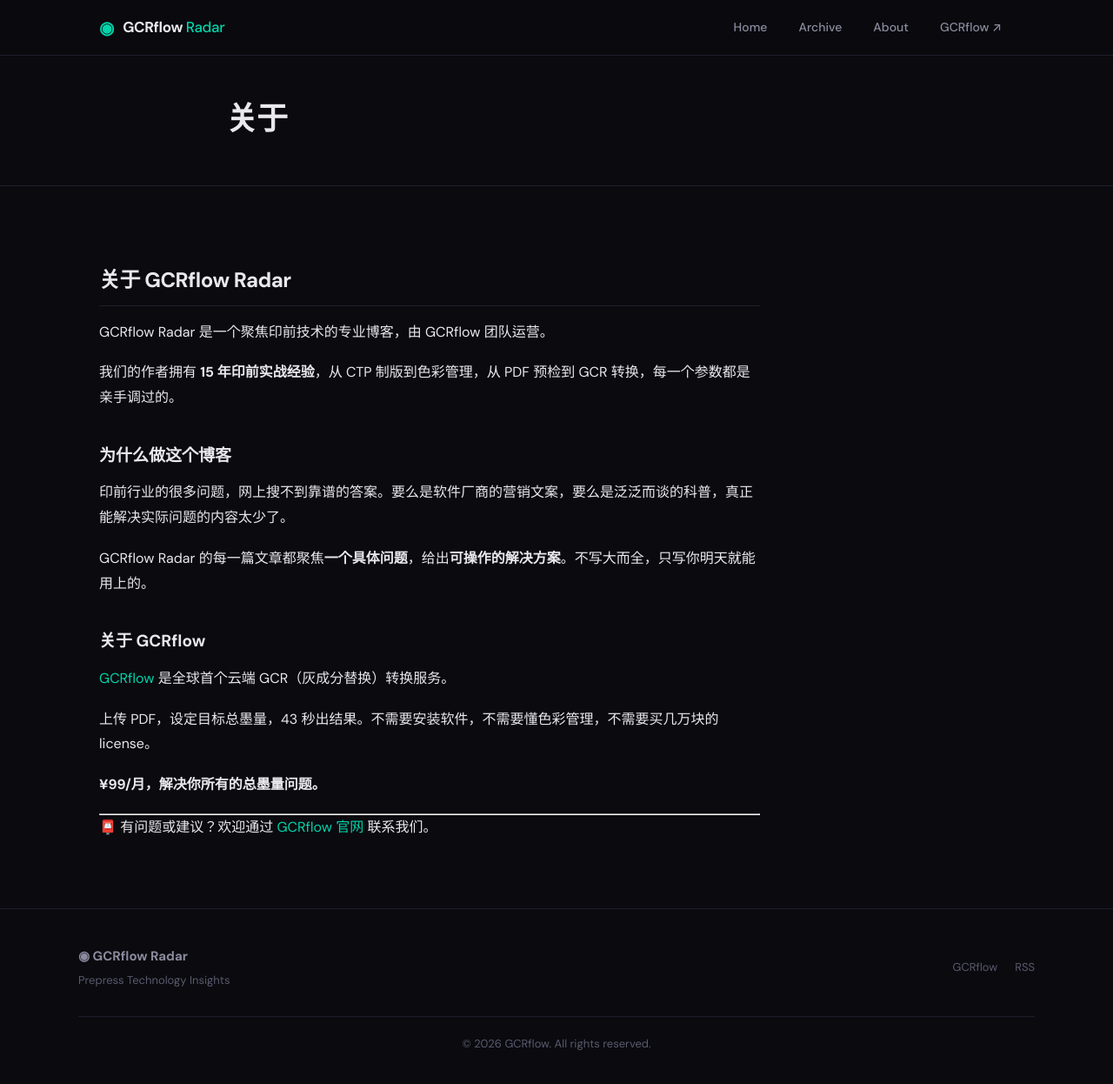
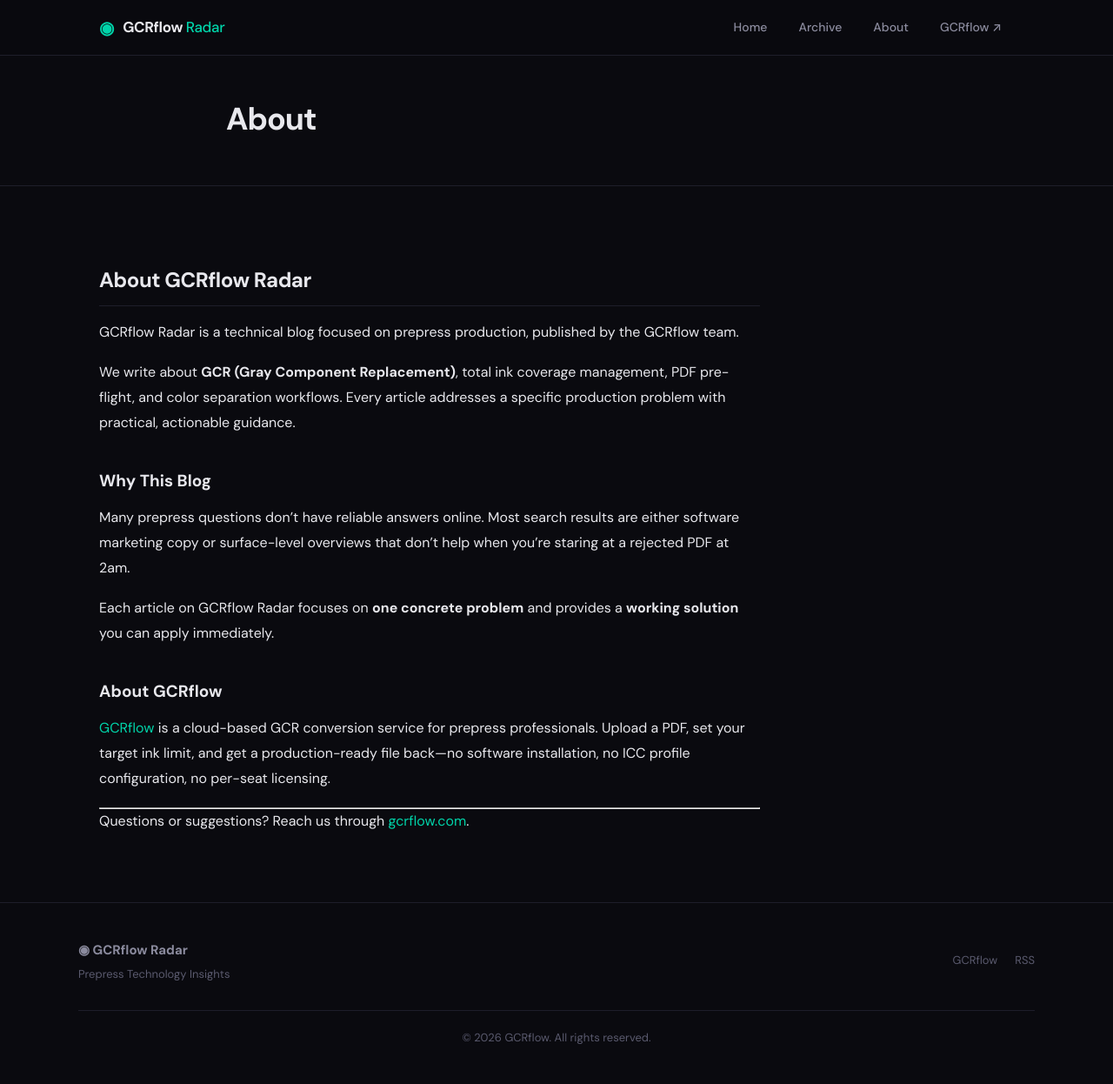
Before and after one commit to L6891244/gcrflow-radar, a Jekyll site: the page built from about.md, in a window 1280 px wide and 1251 px high. Shown: the top 1246 px of the window at 87% size. Built offline with Jekyll 4.4.1, drawn with Linux system fonts in a browser that asks for light colours.

Commit message:
i18n: rewrite About page in English, remove pricing

```diff
--- a/about.md
+++ b/about.md
@@ -1,29 +1,25 @@
 ---
 layout: page
-title: 关于
+title: About
 permalink: /about/
 ---
 
-## 关于 GCRflow Radar
+## About GCRflow Radar
 
-GCRflow Radar 是一个聚焦印前技术的专业博客，由 GCRflow 团队运营。
+GCRflow Radar is a technical blog focused on prepress production, published by the GCRflow team.
 
-我们的作者拥有 **15 年印前实战经验**，从 CTP 制版到色彩管理，从 PDF 预检到 GCR 转换，每一个参数都是亲手调过的。
+We write about **GCR (Gray Component Replacement)**, total ink coverage management, PDF pre-flight, and color separation workflows. Every article addresses a specific production problem with practical, actionable guidance.
 
-### 为什么做这个博客
+### Why This Blog
 
-印前行业的很多问题，网上搜不到靠谱的答案。要么是软件厂商的营销文案，要么是泛泛而谈的科普，真正能解决实际问题的内容太少了。
+Many prepress questions don't have reliable answers online. Most search results are either software marketing copy or surface-level overviews that don't help when you're staring at a rejected PDF at 2am.
 
-GCRflow Radar 的每一篇文章都聚焦**一个具体问题**，给出**可操作的解决方案**。不写大而全，只写你明天就能用上的。
+Each article on GCRflow Radar focuses on **one concrete problem** and provides a **working solution** you can apply immediately.
 
-### 关于 GCRflow
+### About GCRflow
 
-[GCRflow](https://gcrflow.com) 是全球首个云端 GCR（灰成分替换）转换服务。
-
-上传 PDF，设定目标总墨量，43 秒出结果。不需要安装软件，不需要懂色彩管理，不需要买几万块的 license。
-
-**¥99/月，解决你所有的总墨量问题。**
+[GCRflow](https://gcrflow.com) is a cloud-based GCR conversion service for prepress professionals. Upload a PDF, set your target ink limit, and get a production-ready file back—no software installation, no ICC profile configuration, no per-seat licensing.
 
 ---
 
-📮 有问题或建议？欢迎通过 [GCRflow 官网](https://gcrflow.com) 联系我们。
+Questions or suggestions? Reach us through [gcrflow.com](https://gcrflow.com).
```
